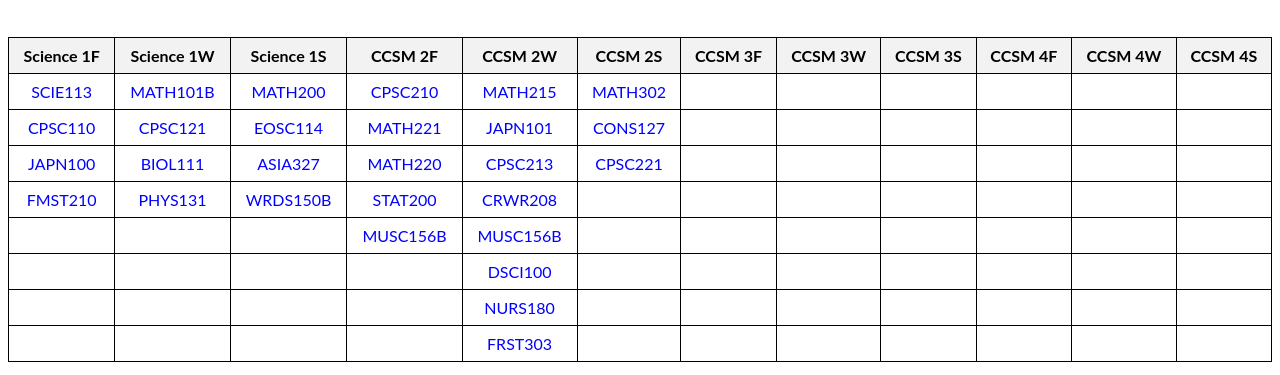
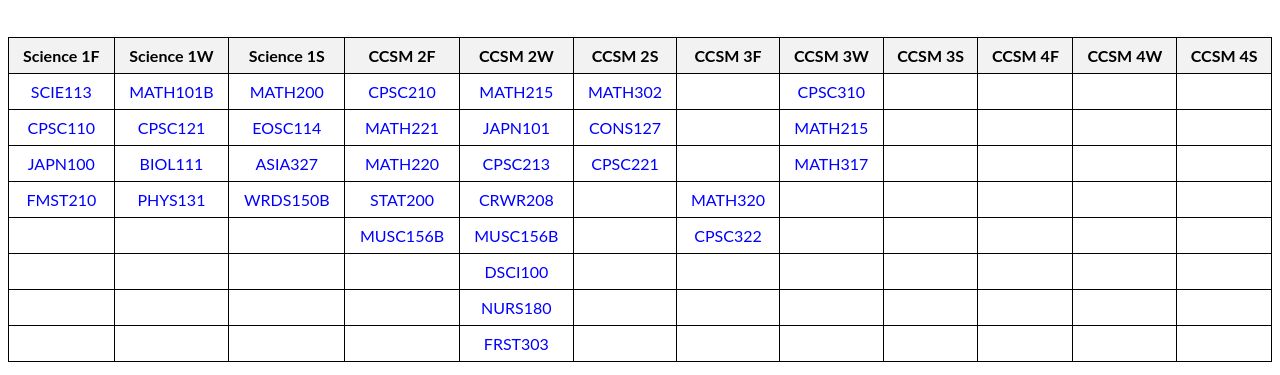
Before and after one commit to anderpudding/sungjunlee.github.io, a website: page detail.html in a window 1280 px wide. Shown: the part 62-437 px from the top of the page. Drawn offline with nearby package versions, Linux system fonts and the light colour scheme; files that its build step writes are made by us from their sources.

Commit message:
CCSM W3 updated

```diff
--- a/detail.html
+++ b/detail.html
@@ -66,7 +66,7 @@
                     <td><a href="https://vancouver.calendar.ubc.ca/course-descriptions/subject/mathv">MATH215</a></td>
                     <td><a href="https://vancouver.calendar.ubc.ca/course-descriptions/subject/mathv#:~:text=MATH_V%20302%20(3)%20Introduction%20to%20Probability">MATH302</a></td>
                     <td><a href="#"> </a></td>
-                    <td><a href="#"> </a></td>
+                    <td><a href="https://www.cs.ubc.ca/course-section/cpsc-v-310-103-2024w">CPSC310</a></td>
                     <td><a href="#"> </a></td>
                     <td><a href="#"> </a></td>
                     <td><a href="#"> </a></td>
@@ -81,7 +81,7 @@
                     <td><a href="https://vancouver.calendar.ubc.ca/course-descriptions/courses/japnv-101-beginning-japanese-ib">JAPN101</a></td>
                     <td><a href="https://vancouver.calendar.ubc.ca/course-descriptions/subject/consv#:~:text=CONS_V%20127%20(3)%20Observing%20the%20Earth%20from%20Space">CONS127</a></td>
                     <td><a href="#"> </a></td>
-                    <td><a href="#"> </a></td>
+                    <td><a href="https://personal.math.ubc.ca/~jychen/math215/index.html">MATH215</a></td>
                     <td><a href="#"> </a></td>
                     <td><a href="#"> </a></td>
                     <td><a href="#"> </a></td>
@@ -96,7 +96,7 @@
                     <td><a href="https://vancouver.calendar.ubc.ca/course-descriptions/courses/cpscv-213-introduction-computer-systems">CPSC213</a></td>
                     <td><a href="https://www.cs.ubc.ca/course-section/cpsc-221-202-2021w">CPSC221</a></td>
                     <td><a href="#"> </a></td>
-                    <td><a href="#"> </a></td>
+                    <td><a href="https://personal.math.ubc.ca/~sjer/math317/index.html">MATH317</a></td>
                     <td><a href="#"> </a></td>
                     <td><a href="#"> </a></td>
                     <td><a href="#"> </a></td>
@@ -110,7 +110,7 @@
                     <td><a href="https://vancouver.calendar.ubc.ca/course-descriptions/courses/statv-200-elementary-statistics-applications">STAT200</a></td>
                     <td><a href="https://vancouver.calendar.ubc.ca/course-descriptions/courses/crwrv-208-introduction-writing-graphic-forms">CRWR208</a></td>
                     <td><a href="#"> </a></td>
-                    <td><a href="#"> </a></td>
+                    <td><a href="https://personal.math.ubc.ca/~feldman/m320/m320outline.html">MATH320</a></td>
                     <td><a href="#"> </a></td>
                     <td><a href="#"> </a></td>
                     <td><a href="#"> </a></td>
@@ -125,7 +125,7 @@
                     <td><a href="https://music.ubc.ca/courses/?session=2024w">MUSC156B</a></td>
                     <td><a href="https://music.ubc.ca/courses/?session=2024w">MUSC156B</a></td>
                     <td><a href="#"> </a></td>
-                    <td><a href="#"> </a></td>
+                    <td><a href="https://vancouver.calendar.ubc.ca/course-descriptions/courses/cpscv-322">CPSC322</a></td>
                     <td><a href="#"> </a></td>
                     <td><a href="#"> </a></td>
                     <td><a href="#"> </a></td>
```
